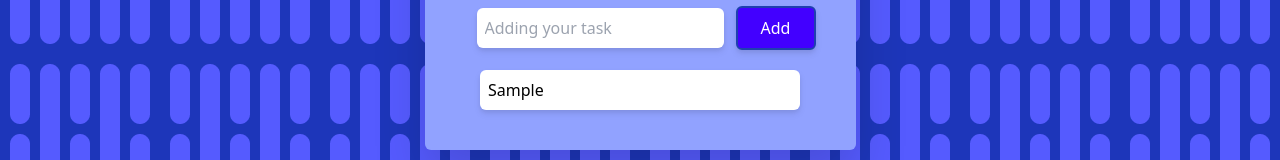
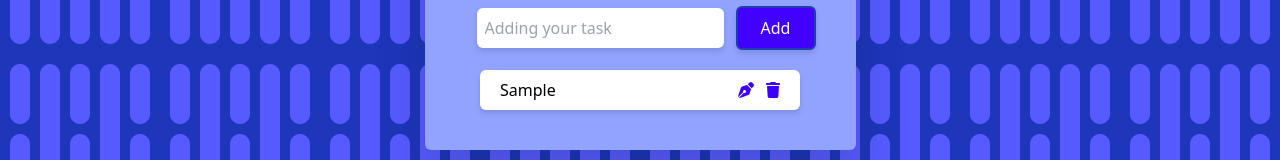
Before and after one commit to yui9667/todo-react, a React (Vite) app in the folder todo-react/: page / in a window 1280 px wide. Both pictures are taken after typing "Sample" into the empty fields and a click on the button "Add". Shown: the part 366-526 px from the top of the page. Built offline with nearby package versions, Linux system fonts and the light colour scheme.

Commit message:
Updating codes
I installed prop-types from the React library. And created an icon component since css was easy to get destroyed in another code in TodoForm. Lastly, I added editing.jsx to editing tasks.

```diff
--- a/todo-react/package.json
+++ b/todo-react/package.json
@@ -13,6 +13,7 @@
     "@fortawesome/fontawesome-svg-core": "^6.6.0",
     "@fortawesome/free-solid-svg-icons": "^6.6.0",
     "@fortawesome/react-fontawesome": "^0.2.2",
+    "prop-types": "^15.8.1",
     "react": "^18.3.1",
     "react-dom": "^18.3.1"
   },
--- a/todo-react/src/components/CompletedMark.jsx
+++ /dev/null
@@ -1,5 +0,0 @@
-const CompletedMark = () => {
-  return <div></div>;
-};
-
-export default CompletedMark;
--- /dev/null
+++ b/todo-react/src/components/Editing.jsx
@@ -0,0 +1,46 @@
+import { useState } from "react";
+import propTypes from "prop-types";
+//Using the codes as same as TodoForm.jsx. But I added "task.text" so when a user press the editing icon, it shows current task in the input. If task.text is undefined, "" helps to avoid error
+const Editing = ({ task, editTodo }) => {
+  const [value, setValue] = useState(task.text || "");
+  // useEffect(() => {
+  //   setValue(task.text || "");
+  // }, [task.text]);
+  const handleUpdate = (e) => {
+    e.preventDefault();
+    //if a user write something, it appears on display.
+
+    console.log("Updating task:", task.id, value);
+
+    editTodo(task.id, value);
+    setValue("");
+  };
+
+  return (
+    <div className="my-5">
+      <input
+        type="text"
+        value={value}
+        className="p-1 drop-shadow-md rounded-md mr-2 border-2 border-blue-800 text-sm tracking-wider"
+        placeholder="Update your tasks"
+        onChange={(e) => setValue(e.target.value)}
+      />
+
+      <button
+        className="bg-[#4200FF] text-white text-center text-sm w-25 p-1 drop-shadow-md mr- rounded-md border-2 border-blue-800 hover:bg-white hover:border-blue-800 hover:text-blue-800 ease-in-out duration-100 tracking-wide "
+        onClick={handleUpdate}
+      >
+        Update Task
+      </button>
+    </div>
+  );
+};
+//I had a error for "editTodo was not function" because I am using it in props so used propTypes as React Library. It helps ensure correct type, so I can remove errors.
+Editing.propTypes = {
+  task: propTypes.shape({
+    id: propTypes.number.isRequired,
+    text: propTypes.string.isRequired,
+  }).isRequired,
+  editTodo: propTypes.func.isRequired,
+};
+export default Editing;
--- /dev/null
+++ b/todo-react/src/components/Icons.jsx
@@ -0,0 +1,26 @@
+import { FontAwesomeIcon } from "@fortawesome/react-fontawesome";
+import { faPenNib, faTrash } from "@fortawesome/free-solid-svg-icons";
+import PropTypes from "prop-types";
+const Icons = ({ onEditClick, onDeleteClick, completed }) => {
+  return (
+    <div className="mr-3">
+      <FontAwesomeIcon
+        icon={faPenNib}
+        style={{ color: "#3c00ff" }}
+        className="mr-3"
+        onClick={onEditClick}
+      />
+      <FontAwesomeIcon
+        icon={faTrash}
+        style={{ color: "#3c00ff" }}
+        onClick={onDeleteClick}
+      />
+    </div>
+  );
+};
+Icons.propTypes = {
+  onEditClick: PropTypes.func.isRequired,
+  onDeleteClick: PropTypes.func.isRequired,
+  completed: PropTypes.bool.isRequired,
+};
+export default Icons;
--- a/todo-react/src/components/TodoForm.jsx
+++ b/todo-react/src/components/TodoForm.jsx
@@ -1,11 +1,12 @@
 import { useState } from "react";
-//import { FontAwesomeIcon } from "@fortawesome/react-fontawesome";
+import Editing from "./Editing";
+import Icons from "./icons";
 function TodoForm() {
   const [value, setValue] = useState("");
   const [tasks, setTasks] = useState([]);
+  const [editingTaskId, setEditingTaskId] = useState(null);
   const handleSubmit = (e) => {
     e.preventDefault();
-    console.log(value);
     if (value) {
       const newTask = {
         id: Date.now(),
@@ -23,11 +24,26 @@ function TodoForm() {
       )
     );
   };
+
+  //Editing did not update properly and still get old version, so use prevTasks instead
+  const handleUpdateTask = (id, updatedText) => {
+    setTasks((prevTasks) => {
+      const newTasks = prevTasks.map((task) =>
+        task.id === id ? { ...task, text: updatedText } : task
+      );
+      console.log("Tasks after update", newTasks);
+      return newTasks;
+    });
+    setEditingTaskId(null);
+  };
+
+  const handleDeleteTask = (id) => {
+    setTasks(tasks.filter((task) => task.id !== id));
+  };
   return (
-    <>
     <div className="h-screen flex justify-center items-center">
       <form
-          className="flex flex-col items-center text-center bg-[#91A2FF] w-100  p-10 drop-shadow-2xl rounded-md"
+        className="flex flex-col items-center text-center bg-[#91A2FF] w-100 p-10 drop-shadow-2xl rounded-md"
         onSubmit={handleSubmit}
       >
         <h1 className="text-xl  tracking-wider">Todo List</h1>
@@ -52,17 +68,31 @@ function TodoForm() {
               key={task.id}
               //Onclick is eventListener in react, so it can create toggle
               onClick={() => toggleTaskCompletion(task.id)}
-                className={`p-2 border-black bg-white drop-shadow-md rounded-md cursor-pointer ${
-                  task.completed ? "bg-green-300 line-through" : "bg-white"
+              className={`p-2 border-black bg-white drop-shadow-md rounded-md cursor-pointer flex justify-between pl-5  ${
+                task.completed ? " line-through text-gray-500" : "none"
               } `}
             >
-                {task.text}
+              {editingTaskId === task.id ? (
+                <Editing
+                  key={task.id}
+                  task={task}
+                  editTodo={handleUpdateTask}
+                />
+              ) : (
+                <>
+                  <span>{task.text}</span>
+                  <Icons
+                    onEditClick={() => setEditingTaskId(task.id)}
+                    onDeleteClick={() => handleDeleteTask(task.id)}
+                    completed={task.completed}
+                  />
+                </>
+              )}
             </li>
           ))}
         </ul>
       </form>
     </div>
-    </>
   );
 }
 
```
Also changed, not shown: 1 other file (tests, documents, lock files or other folders). Lines whose indentation alone changed are shown as unchanged.
